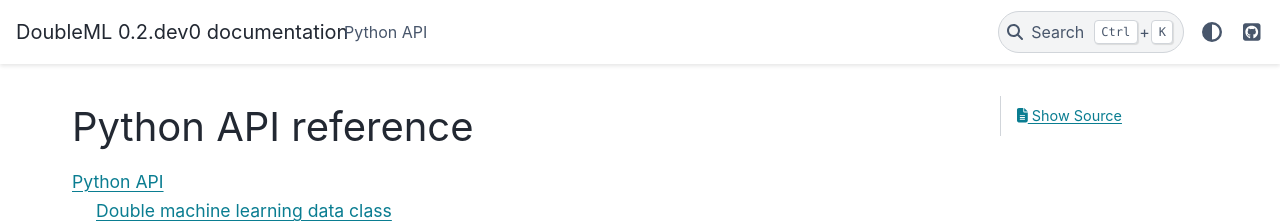
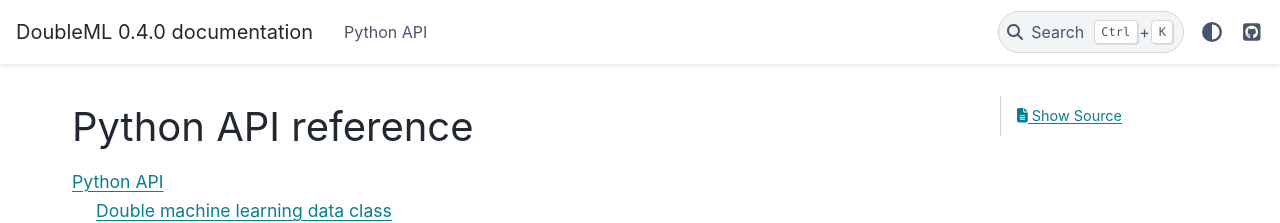
Before and after one commit to DoubleML/doubleml-for-py, a Sphinx documentation site: the page built from doc/index.rst, in a window 1280 px wide. Shown: the top 223 px of the page. Built offline with Sphinx 7.4.7 and the PyData theme 0.15.4, drawn with Linux system fonts in a browser that asks for light colours.

Commit message:
prepare release of version 0.4.0

```diff
--- a/doc/conf.py
+++ b/doc/conf.py
@@ -22,7 +22,7 @@
 author = 'Bach, P., Chernozhukov, V., Kurz, M. S., and Spindler, M.'
 
 # The full version, including alpha/beta/rc tags
-release = '0.2.dev0'
+release = '0.4.0'
 
 
 # -- General configuration ---------------------------------------------------
--- a/setup.py
+++ b/setup.py
@@ -11,7 +11,7 @@ PROJECT_URLS = {
 
 setup(
     name='DoubleML',
-    version='0.4.dev0',
+    version='0.4.0',
     author='Bach, P., Chernozhukov, V., Kurz, M. S., and Spindler, M.',
     maintainer='Malte S. Kurz',
     maintainer_email='malte.simon.kurz@uni-hamburg.de',
```
